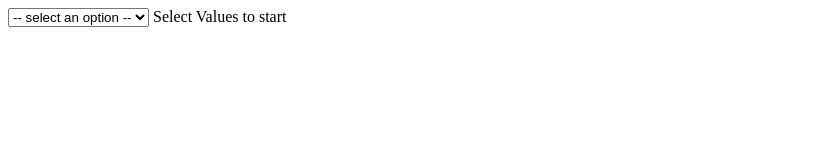
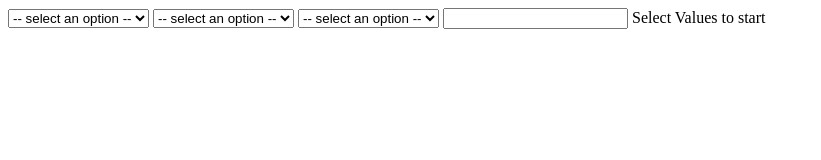
Before and after one commit to TheBaum123/Server-Name-Generator, a plain HTML site: page index.html in a window 1280 px wide. Shown: the whole page, without its empty margins (0-821 px from the left). Drawn offline with Linux system fonts and the light colour scheme.

Commit message:
now more inputs have functions added support for macos

```diff
--- a/index.html
+++ b/index.html
@@ -19,6 +19,19 @@
         <option selected disabled value=""> -- select an option -- </option>
     </select>
 
+    <select id="edition">
+        <option selected disabled value=""> -- select an option -- </option>
+    </select>
+
+    <select id="PV">
+        <option selected disabled value=""> -- select an option -- </option>
+        <option value="P">Physical</option>
+        <option value="V">Virtual Machine</option>
+        <option value="C">Container</option>
+    </select>
+
+    <input type="number" id="ServerIndex">
+
     <label id="output">Select Values to start</label>
 
     <script src="default.js"></script>
```
